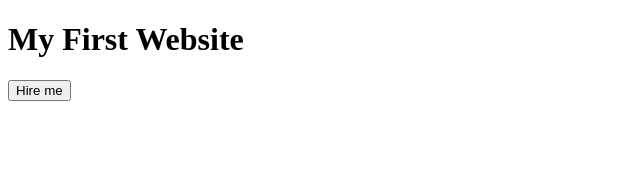
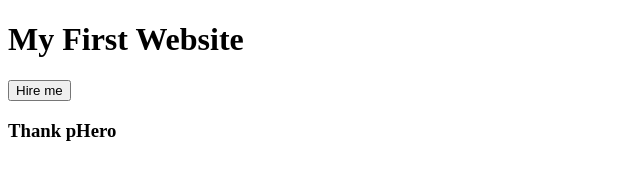
Before and after one commit to shaharejaweb/my-first-website, a plain HTML site: page index.html in a window 1280 px wide. Shown: the whole page, without its empty margins (0-640 px from the left). Drawn offline with Linux system fonts and the light colour scheme.

Commit message:
Thank is Done

```diff
--- a/index.html
+++ b/index.html
@@ -9,5 +9,6 @@
 <body>
     <h1>My First Website</h1>
     <button>Hire me </button>
+    <h3>Thank pHero</h3>
 </body>
 </html>
```
